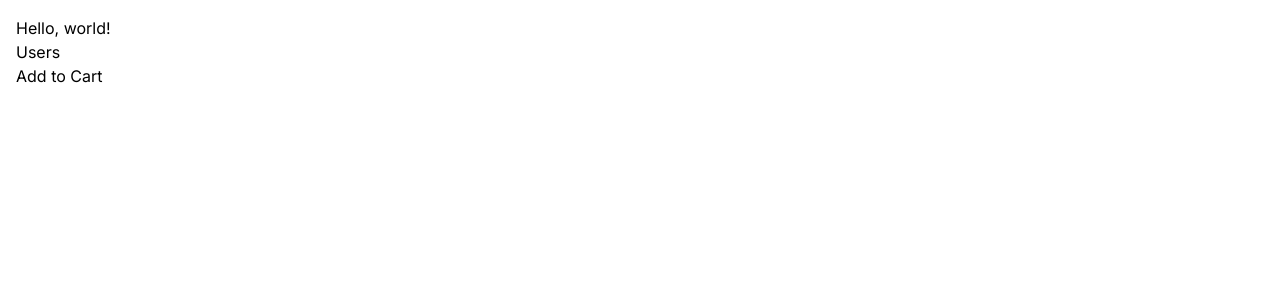
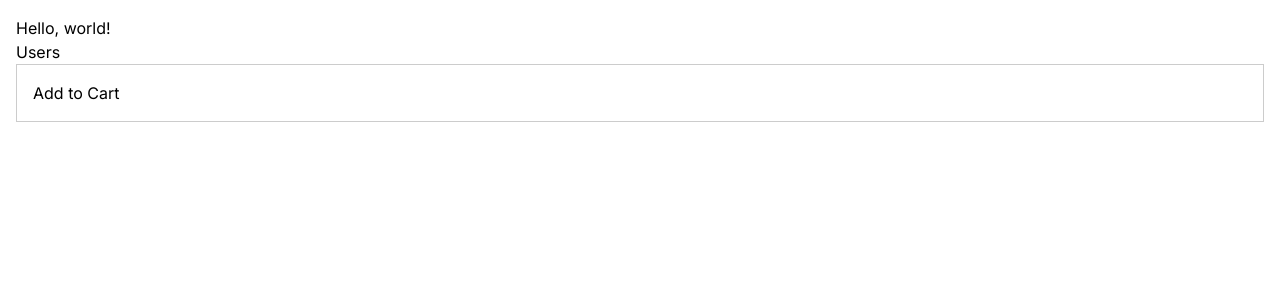
Before and after one commit to WanderlustKing11/beginner-nextjs-app, a Next.js app: page / in a window 1280 px wide. Shown: the top 300 px of the page. Built offline with nearby package versions, Linux system fonts and the light colour scheme.

Commit message:
Add CSS modules

```diff
--- /dev/null
+++ b/app/components/ProductCard/ProductCard.module.css
@@ -0,0 +1,4 @@
+.card {
+  padding: 1rem;
+  border: 1px solid #ccc;
+}
--- a/app/components/ProductCard.tsx
+++ b/app/components/ProductCard/ProductCard.tsx
@@ -1,9 +1,10 @@
 import React from 'react';
-import AddToCart from './AddToCart';
+import AddToCart from '../AddToCart';
+import styles from './ProductCard.module.css';
 
 const ProductCard = () => {
   return (
-    <div>
+    <div className={styles.card}>
       <AddToCart />
     </div>
   );
--- a/app/globals.css
+++ b/app/globals.css
@@ -2,34 +2,19 @@
 @tailwind components;
 @tailwind utilities;
 
-body {
-  padding: 1rem;
-}
-
-/* ///////////////////////////////////////////////////////////////////////////////////////// */
-
-/* Initial Light Mode / Dark Mode color scheme */
-
-/* :root {
+:root {
   --foreground-rgb: 0, 0, 0;
-  --background-start-rgb: 214, 219, 220;
-  --background-end-rgb: 255, 255, 255;
 }
 
 @media (prefers-color-scheme: dark) {
   :root {
     --foreground-rgb: 255, 255, 255;
-    --background-start-rgb: 0, 0, 0;
-    --background-end-rgb: 0, 0, 0;
+    --background-rgb: 0, 0, 0;
   }
 }
 
 body {
   color: rgb(var(--foreground-rgb));
-  background: linear-gradient(
-      to bottom,
-      transparent,
-      rgb(var(--background-end-rgb))
-    )
-    rgb(var(--background-start-rgb));
-} */
+  background-color: rgb(var(--background-rgb));
+  padding: 1rem;
+}
--- a/app/page.tsx
+++ b/app/page.tsx
@@ -1,5 +1,5 @@
 import Link from 'next/link';
-import ProductCard from './components/ProductCard';
+import ProductCard from './components/ProductCard/ProductCard';
 
 export default function Home() {
   return (
--- a/app/users/page.tsx
+++ b/app/users/page.tsx
@@ -7,13 +7,15 @@ interface User {
 
 const UsersPage = async () => {
   const res = await fetch('https://jsonplaceholder.typicode.com/users', {
-    cache: 'no-store', // disables caching (useful for when we have data that changes frequently)
+    // cache: 'no-store', // disables caching (useful for when we have data that changes frequently)
+    next: { revalidate: 10 }, // run background job and get fresh data every 10 seconds
   });
   const users: User[] = await res.json();
 
   return (
     <>
       <h1>Users</h1>
+      <p>{new Date().toLocaleTimeString()}</p>
       <ul>
         {users.map((user) => (
           <li key={user.id}>{user.name}</li>
```
